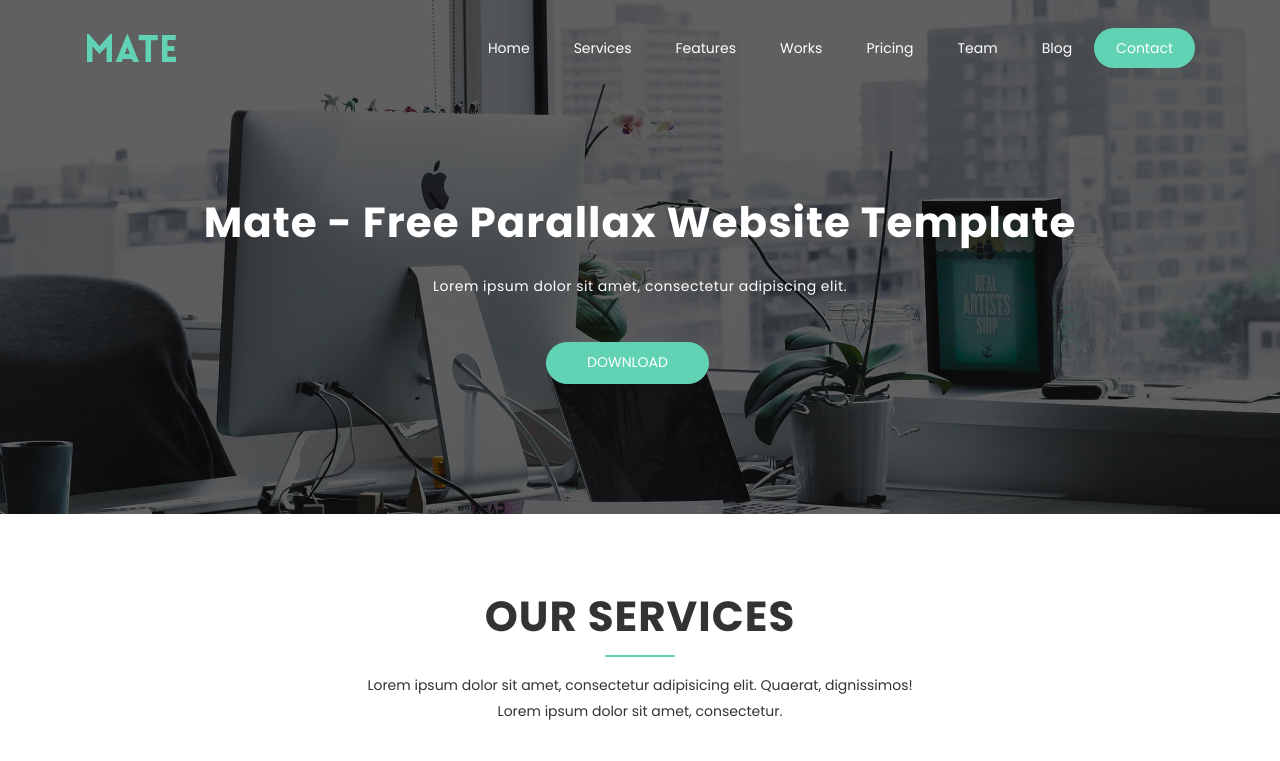
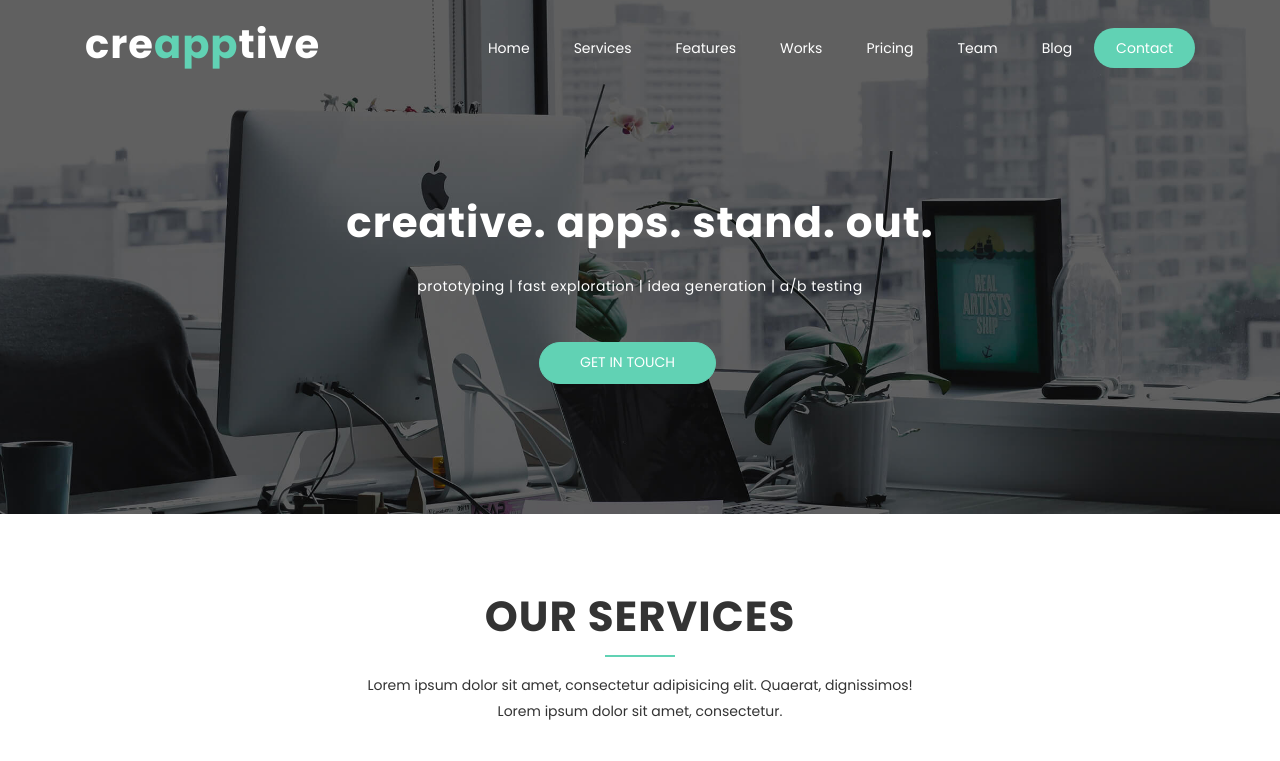
Before and after one commit to esbenr/creapptivedk, a plain HTML site: page index.html in a window 1280 px wide. Shown: the top 761 px of the page. Drawn offline with Linux system fonts and the light colour scheme.

Commit message:
Changed title and logo

```diff
--- a/css/main.css
+++ b/css/main.css
@@ -459,6 +459,14 @@ button:focus {
 }
 
 #hero-area .banner_bottom_btn i:hover {
+  color: #61D2B4;
+}
+
+/* ==========================================================================
+   3.9 Logo
+   ========================================================================== */
+
+#logo span {
   color: #61D2B4;
 }
 
--- a/index.html
+++ b/index.html
@@ -7,7 +7,7 @@
     <meta name="keywords" content="Bootstrap, Parallax, Template, Registration, Landing">
     <meta name="viewport" content="width=device-width, initial-scale=1, maximum-scale=1">
     <meta name="author" content="Grayrids">
-    <title>Mate - Parallax Website Template</title>
+    <title>creapptive - creative. apps. stand. out.</title>
 
     <!-- Bootstrap CSS -->
     <link rel="stylesheet" href="css/bootstrap.min.css">
@@ -32,7 +32,8 @@
         <div class="container">
           <!-- Brand and toggle get grouped for better mobile display -->
           <div class="navbar-header">
-            <a href="index.html" class="navbar-brand"><img class="img-fulid" src="img/logo.png" alt=""></a>
+            <!--<a href="index.html" class="navbar-brand"><img class="img-fulid" src="img/logo.png" alt=""></a>-->
+            <h1 id="logo">cre<span>app</span>tive</h1>
             <button class="navbar-toggler" type="button" data-toggle="collapse" data-target="#main-navbar" aria-controls="main-navbar" aria-expanded="false" aria-label="Toggle navigation">
               <i class="lnr lnr-menu"></i>
             </button>
@@ -102,9 +103,9 @@
         <div class="row justify-content-md-center">
           <div class="col-md-10">
             <div class="contents text-center">
-              <h1 class="wow fadeInDown" data-wow-duration="1000ms" data-wow-delay="0.3s">Mate - Free Parallax Website Template</h1>
-              <p class="lead  wow fadeIn" data-wow-duration="1000ms" data-wow-delay="400ms">Lorem ipsum dolor sit amet, consectetur adipiscing elit. </p>
-              <a href="#" class="btn btn-common wow fadeInUp" data-wow-duration="1000ms" data-wow-delay="400ms">Download</a>
+              <h1 class="wow fadeInDown" data-wow-duration="1000ms" data-wow-delay="0.3s">creative. apps. stand. out.</h1>
+              <p class="lead  wow fadeIn" data-wow-duration="1000ms" data-wow-delay="400ms">prototyping | fast exploration | idea generation | a/b testing</p>
+              <a href="#contact" class="page-scroll btn btn-common wow fadeInUp" data-wow-duration="1000ms" data-wow-delay="400ms">Get in touch</a>
             </div>
           </div>
         </div>
```
